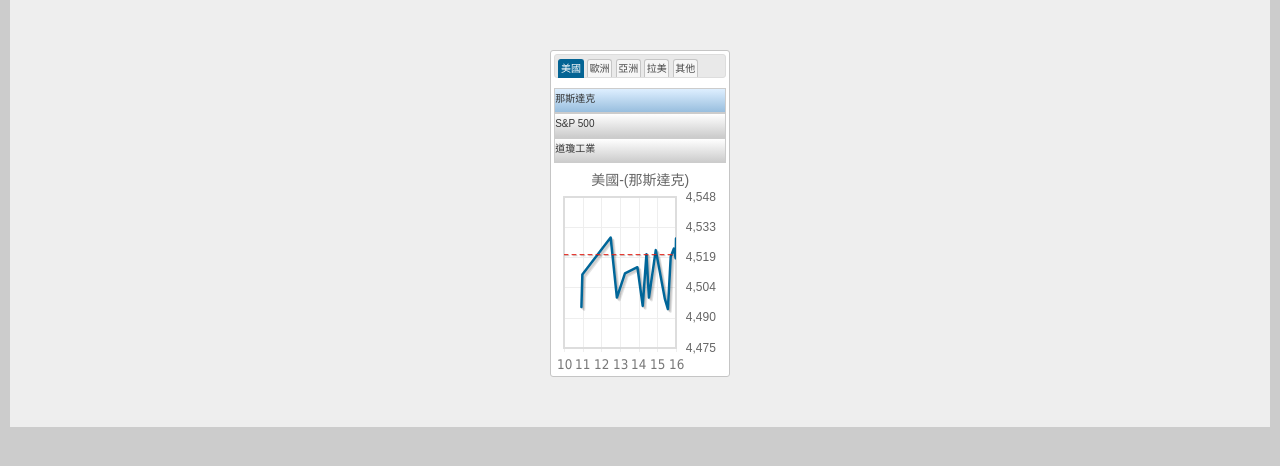
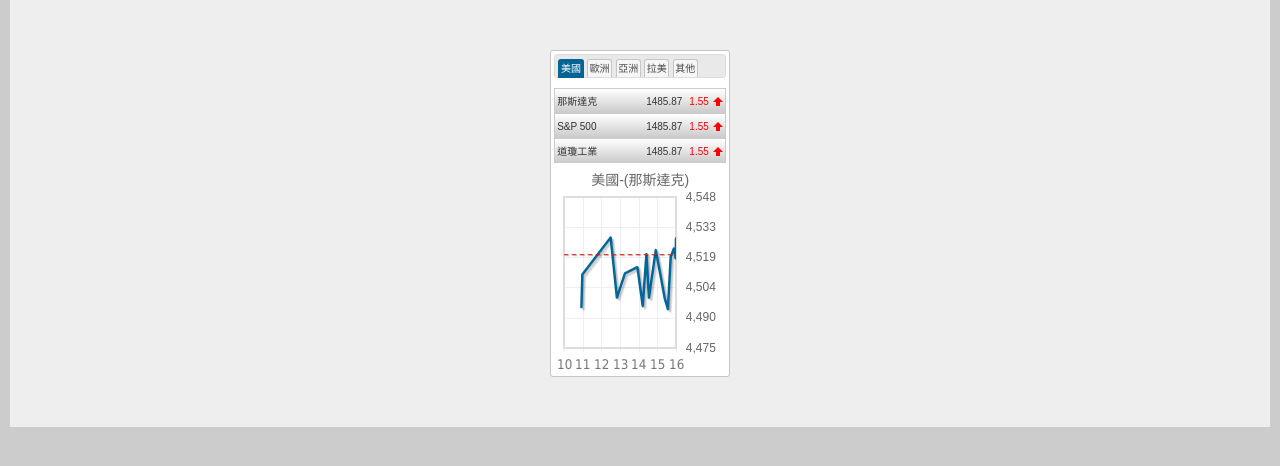
Before and after one commit to raymondhongray/raymondcode_201608_a, a plain HTML site: page jqplot_chart/index.html in a window 1280 px wide. Drawn offline with Linux system fonts and the light colour scheme.

Commit message:
chart_area modularization

```diff
--- a/jqplot_chart/css/fd-plot.css
+++ b/jqplot_chart/css/fd-plot.css
@@ -1,3 +1,51 @@
+/*向上三角形*/
+
+.arrow-up {
+    position: relative;
+    top: 0px;
+    width: 0;
+    height: 0;
+    border-left: 5px solid transparent;
+    border-right: 5px solid transparent;
+    border-bottom: 5px solid #f00;
+}
+
+.arrow-up:before {
+    content: '';
+    position: absolute;
+    bottom: -18px;
+    left: -4px;
+    width: 9px;
+    height: 12px;
+    background: #f00;
+    zoom: 0.5;
+}
+
+
+/*向下三角形*/
+
+.arrow-down {
+    position: relative;
+    top: 5px;
+    width: 0;
+    height: 0;
+    border-top: 5px solid green;
+    border-left: 5px solid transparent;
+    border-right: 5px solid transparent;
+}
+
+.arrow-down:before {
+    content: '';
+    position: absolute;
+    top: -18px;
+    left: -4px;
+    width: 9px;
+    height: 12px;
+    background: green;
+    zoom: 0.5;
+}
+
+
 /*jquery ui css*/
 
 .ui-tabs .ui-tabs-nav .ui-tabs-anchor {
@@ -57,6 +105,7 @@ a.ui-button:active,
     height: 25px;
     border: 1px solid #ccc;
     background: linear-gradient(#fff, #ccc);
+    font-size: 10px;
     cursor: pointer;
 }
 
@@ -78,9 +127,30 @@ a.ui-button:active,
     /* IE6-9 */
 }
 
-.chart-area-btn > p {
-    line-height: 2em;
-    font-size: 10px;
+.chart-area-btn > p.chart-area-p {
+    line-height: 25px;
+    width: 65px;
+    margin-left: 2px;
+    white-space: nowrap;
+    overflow: hidden;
+    display: inline-block;
+    vertical-align: middle;
+}
+
+.chart-area-btn > span {
+    float: right;
+    margin-left: 2px;
+    margin-right: 2px;
+    margin-top: 8px;
+}
+
+.chart-area-btn > .i-value {
+    margin-right: 30px;
+}
+
+.chart-area-btn > .interest,
+.chart-area-btn > .rate {
+    color: red;
 }
 
 #chart-area .area-content {
--- a/jqplot_chart/index.html
+++ b/jqplot_chart/index.html
@@ -33,104 +33,119 @@
                         <li data-id="3"><a href="#t-chart-area3">拉美</a></li>
                         <li data-id="4"><a href="#t-chart-area4">其他</a></li>
                     </ul>
-                    <div id="t-chart-area0" data-id="0">
-                        <div class="chart-area-btn default-active">
+                    <div id="t-chart-clone" data-id="0">
+                        <div class="chart-area-btn" data-id="0">
                             <p class="chart-area-p">那斯達克</p>
+                            <span class="arrow arrow-up"></span>
+                            <span class="rate">(0.19%)</span>
+                            <span class="interest">1.55</span>
+                            <span class="i-value">1485.87</span>
                         </div>
-                        <div class="chart-area-btn">
+                        <div class="area-content">
+                        </div>
+                    </div>
+                 <!--    <div id="t-chart-area0" data-id="0">
+                        <div class="chart-area-btn default-active" data-id="0">
+                            <p class="chart-area-p">那斯達克</p>
+                            <span class="arrow arrow-up"></span>
+                            <span class="rate">(0.19%)</span>
+                            <span class="interest">1.55</span>
+                            <span class="i-value">1485.87</span>
+                        </div>
+                        <div class="chart-area-btn" data-id="1">
                             <p class="chart-area-p">S&P 500</p>
                         </div>
-                        <div class="chart-area-btn">
+                        <div class="chart-area-btn" data-id="2">
                             <p class="chart-area-p">道瓊工業</p>
                         </div>
                         <div id="t-chart0" class="area-content">
                         </div>
                     </div>
                     <div id="t-chart-area1" data-id="1">
-                        <div class="chart-area-btn default-active">
+                        <div class="chart-area-btn default-active" data-id="0">
                             <p class="chart-area-p">歐洲</p>
                         </div>
-                        <div class="chart-area-btn">
+                        <div class="chart-area-btn" data-id="1">
                             <p class="chart-area-p">英國</p>
                         </div>
-                        <div class="chart-area-btn">
+                        <div class="chart-area-btn" data-id="2">
                             <p class="chart-area-p">德國</p>
                         </div>
-                        <div class="chart-area-btn">
+                        <div class="chart-area-btn" data-id="3">
                             <p class="chart-area-p">法國</p>
                         </div>
-                        <div class="chart-area-btn">
+                        <div class="chart-area-btn" data-id="4">
                             <p class="chart-area-p">荷蘭</p>
                         </div>
                         <div id="t-chart1" class="area-content">
                         </div>
                     </div>
                     <div id="t-chart-area2" data-id="2">
-                        <div class="chart-area-btn default-active">
+                        <div class="chart-area-btn default-active" data-id="0">
                             <p class="chart-area-p">MSCI亞太</p>
                         </div>
-                        <div class="chart-area-btn">
+                        <div class="chart-area-btn" data-id="1">
                             <p class="chart-area-p">台灣加權</p>
                         </div>
-                        <div class="chart-area-btn">
+                        <div class="chart-area-btn" data-id="2">
                             <p class="chart-area-p">上海綜合</p>
                         </div>
-                        <div class="chart-area-btn">
+                        <div class="chart-area-btn" data-id="3">
                             <p class="chart-area-p">香港恆生</p>
                         </div>
-                        <div class="chart-area-btn">
+                        <div class="chart-area-btn" data-id="4">
                             <p class="chart-area-p">日經225</p>
                         </div>
-                        <div class="chart-area-btn">
+                        <div class="chart-area-btn" data-id="5">
                             <p class="chart-area-p">韓國綜合</p>
                         </div>
-                        <div class="chart-area-btn">
+                        <div class="chart-area-btn" data-id="6">
                             <p class="chart-area-p">印度</p>
                         </div>
                         <div id="t-chart2" class="area-content">
                         </div>
                     </div>
                     <div id="t-chart-area3" data-id="3">
-                        <div class="chart-area-btn default-active">
+                        <div class="chart-area-btn default-active" data-id="0">
                             <p class="chart-area-p">MSCI新興拉美</p>
                         </div>
-                        <div class="chart-area-btn">
+                        <div class="chart-area-btn" data-id="1">
                             <p class="chart-area-p">墨西哥</p>
                         </div>
-                        <div class="chart-area-btn">
+                        <div class="chart-area-btn" data-id="2">
                             <p class="chart-area-p">巴西</p>
                         </div>
-                        <div class="chart-area-btn">
+                        <div class="chart-area-btn" data-id="3">
                             <p class="chart-area-p">智利</p>
                         </div>
                         <div id="t-chart3" class="area-content">
                         </div>
                     </div>
                     <div id="t-chart-area4" data-id="4">
-                        <div class="chart-area-btn default-active">
+                        <div class="chart-area-btn default-active" data-id="0">
                             <p class="chart-area-p">MSCI世界</p>
                         </div>
-                        <div class="chart-area-btn">
+                        <div class="chart-area-btn" data-id="1">
                             <p class="chart-area-p">MSCI新興市場</p>
                         </div>
-                        <div class="chart-area-btn">
+                        <div class="chart-area-btn" data-id="2">
                             <p class="chart-area-p">澳洲</p>
                         </div>
-                        <div class="chart-area-btn">
+                        <div class="chart-area-btn" data-id="3">
                             <p class="chart-area-p">新加坡</p>
                         </div>
-                        <div class="chart-area-btn">
+                        <div class="chart-area-btn" data-id="4">
                             <p class="chart-area-p">印尼</p>
                         </div>
-                        <div class="chart-area-btn">
+                        <div class="chart-area-btn" data-id="5">
                             <p class="chart-area-p">南非</p>
                         </div>
-                        <div class="chart-area-btn">
+                        <div class="chart-area-btn" data-id="6">
                             <p class="chart-area-p">俄羅斯</p>
                         </div>
                         <div id="t-chart4" class="area-content">
                         </div>
-                    </div>
+                    </div> -->
                 </div>
             </div>
             <div style="position: relative;width: 100%;height: 50px;"></div>
--- a/jqplot_chart/js/fd-plot.js
+++ b/jqplot_chart/js/fd-plot.js
@@ -1,7 +1,48 @@
+var tab_contents = [
+    ['那斯達克', 'S&P 500', '道瓊工業'],
+    ['歐洲', '英國', '德國', '法國', '荷蘭'],
+    ['MSCI亞太', '台灣加權', '上海綜合', '香港恆生', '日經225', '韓國綜合', '印度'],
+    ['MSCI新興拉美', '墨西哥', '巴西', '智利'],
+    ['MSCI世界', 'MSCI新興市場', '澳洲', '新加坡', '印尼', '南非', '俄羅斯']
+];
+
 function initChartArea(arrData, linePoints) {
+    // 目前 sub_item 最多為 7
+    // 製作 clone_模型
+    for (var i = 1; i < 7; i++) {
+        $('#t-chart-clone > .chart-area-btn[data-id="0"]').clone().attr('data-id', i).insertBefore('#t-chart-clone > .area-content');
+    }
 
+    // 將 clone_模型 產生到各 Tab_content 去
+    for (var i = 0; i < tab_contents.length; i++) {
+        $('#t-chart-clone').clone().attr('id', 't-chart-area' + i).attr('data-id', i).appendTo('#chart-area');
+        $('#t-chart-area' + i + ' > .area-content').attr('id', 't-chart' + i);
+        for (var j = 0; j < 7; j++) {
+            if (j < tab_contents[i].length) {
+                $('#t-chart-area' + i + ' > .chart-area-btn[data-id="' + j + '"] > .chart-area-p').text(tab_contents[i][j]);
+            } else {
+                $('#t-chart-area' + i + ' > .chart-area-btn[data-id="' + j + '"]').remove();
+            }
+        }
+    }
+    // 移除 clone_模型
+    $('#t-chart-clone').remove();
+
+    // 初始化 jQuery ui tab
     $('#chart-area').tabs();
+    // highlight Tab_content
     $('.chart-area-btn.default-active').addClass('active');
+
+    if ($('#chart-area').width() < 250) {
+        // 寬度太窄有個資訊在表格上隱藏
+        $('.chart-area-btn > .rate').css('display', 'none');
+        $('.chart-area-btn > .i-value').css('margin-right', '5px');
+    }
+    if ($('#chart-area').width() < 160) {
+        // 寬度太窄有個資訊在表格上隱藏
+        $('.chart-area-btn > .interest').css('display', 'none');
+        $('.chart-area-btn > .i-value').css('margin-right', '2px');
+    }
 
     var minValue = 4495;
     var maxValue = 4528;
```
